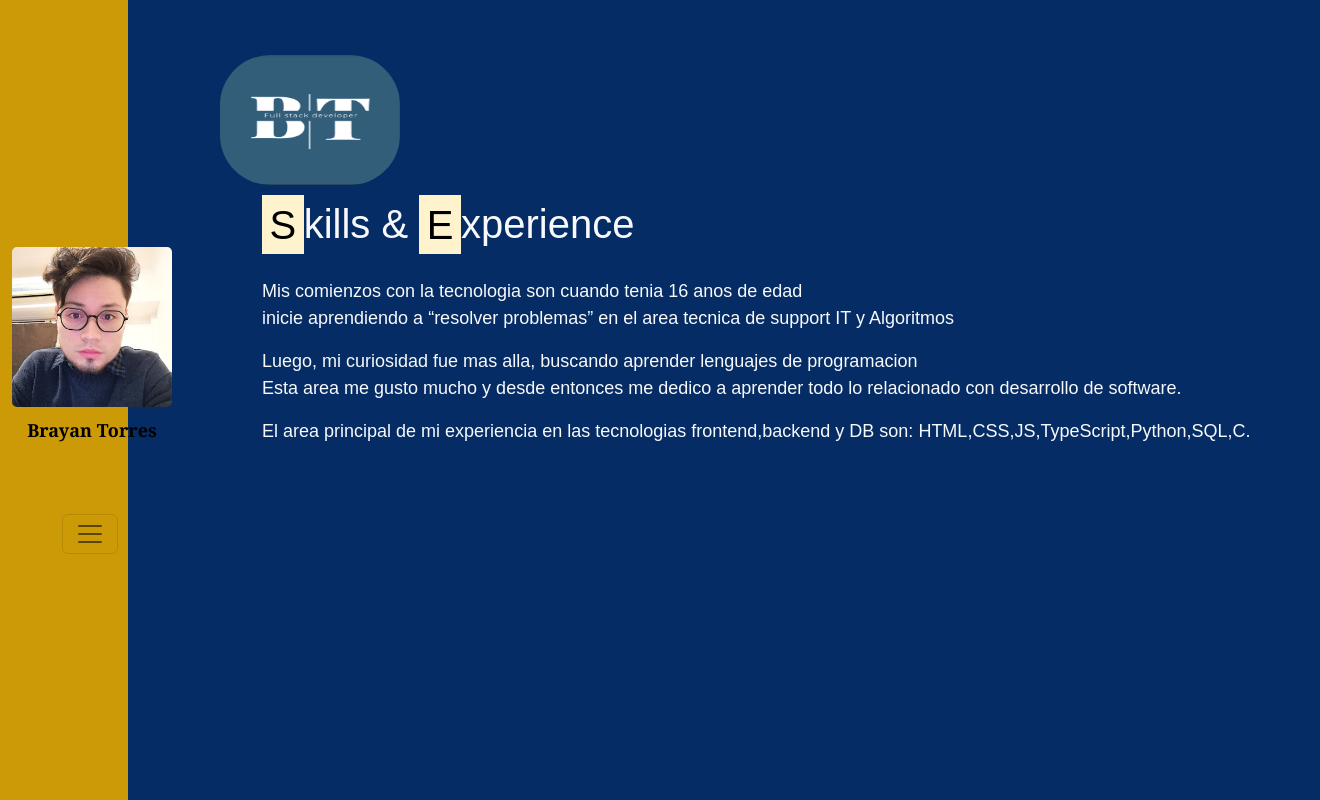
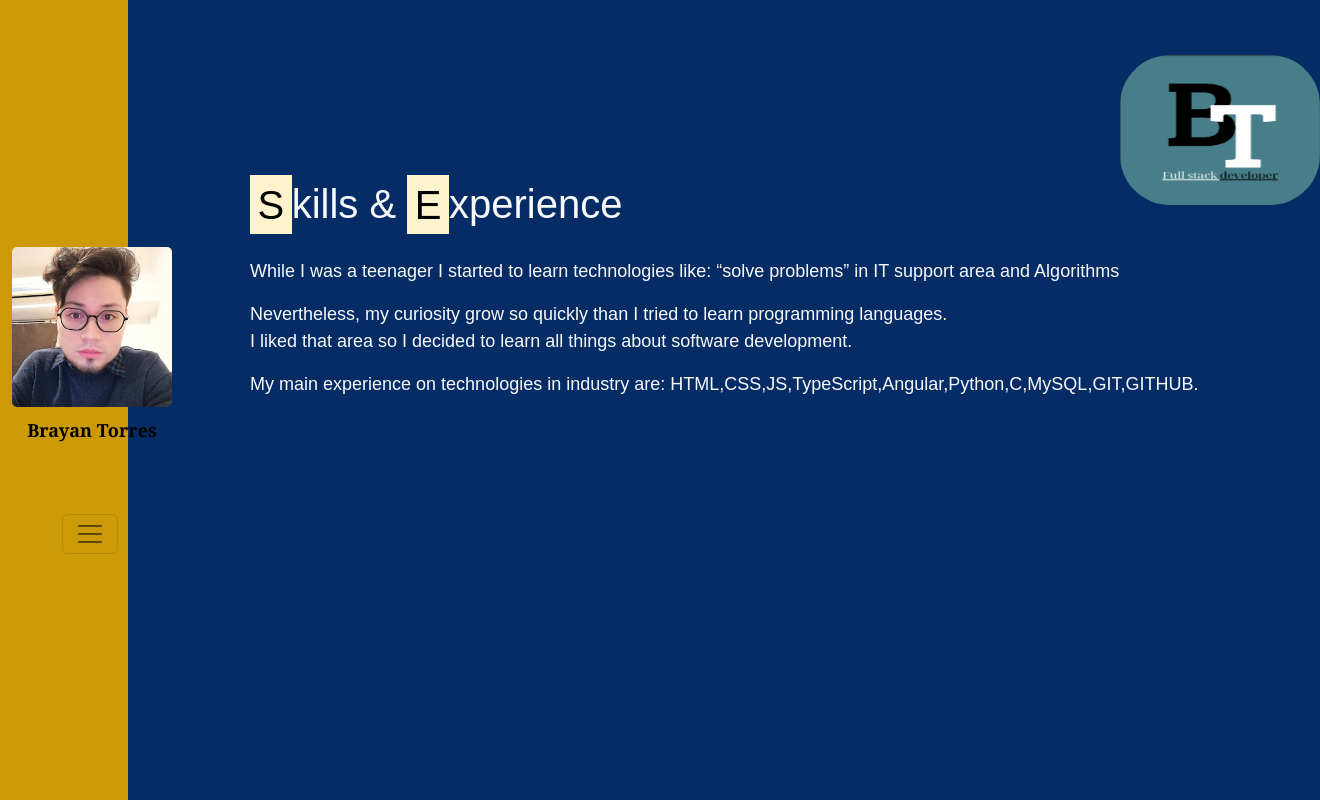
Before and after one commit to TorresBJ95/portfolio-frontend, a plain HTML site: page skills.html in a window 1280 px wide. Shown: the whole page, 1320 px wide, since content can reach past the window. Drawn offline with nearby package versions, Linux system fonts and the light colour scheme.

Commit message:
skills edit part1 English verion

```diff
--- a/skills.html
+++ b/skills.html
@@ -33,37 +33,30 @@
 
     <!-- Header img-->
     <header class="card-img-overlay">
-        <img src="img/torreslogo2.PNG" width="180" height="130" id="fullstack" alt="full stack developer">
+        <img src="img/torreslogo.PNG" width="200" height="150" id="fullstack" alt="full stack developer">
     </header>
 
     <!-- section about me-->
-    <div class="container-fluid">
+
     <section id="section">
+
         <h1 class="h1 generalfont"><mark class="mark">S</mark>kills & <mark class="mark">E</mark>xperience</h1>
-            <article>
 
-                <p>Mis comienzos con la tecnologia son cuando tenia 16 anos de edad<br>
-                    inicie aprendiendo a <q>resolver problemas</q> en el area tecnica de support IT y Algoritmos
-                </p>
+        <p>While I was a teenager I started to learn technologies like: <q>solve problems</q> in IT support area and Algorithms</p>
 
         <p>
-                    Luego, mi curiosidad fue mas alla, buscando aprender lenguajes de programacion<br>
-                    Esta area me gusto mucho y desde entonces me dedico a aprender todo lo relacionado con desarrollo de software.
+            Nevertheless, my curiosity grow so quickly than I tried to learn programming languages.<br>
+            I liked that area so I decided to learn all things about software development.
 
         </p>
 
         <p>
-                    El area principal de mi experiencia en las tecnologias frontend,backend y DB son: HTML,CSS,JS,TypeScript,Python,SQL,C.
+            My main experience on technologies in industry are: HTML,CSS,JS,TypeScript,Angular,Python,C,MySQL,GIT,GITHUB.
         </p>
 
 
-
-
-            </article>
-
     </section>
 
-    </div>
 
 
     <!-- vertical menu with brand -->
```
Also changed, not shown: contact.html (+6 -9 lines), education.html (+1 -1 lines), index.html (+1 -9 lines), work.html (+2 -11 lines), css/styles.css. Lines whose indentation alone changed are shown as unchanged.
